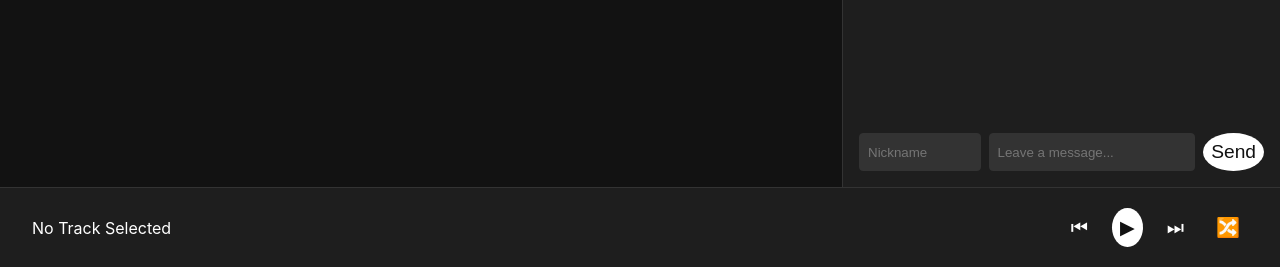
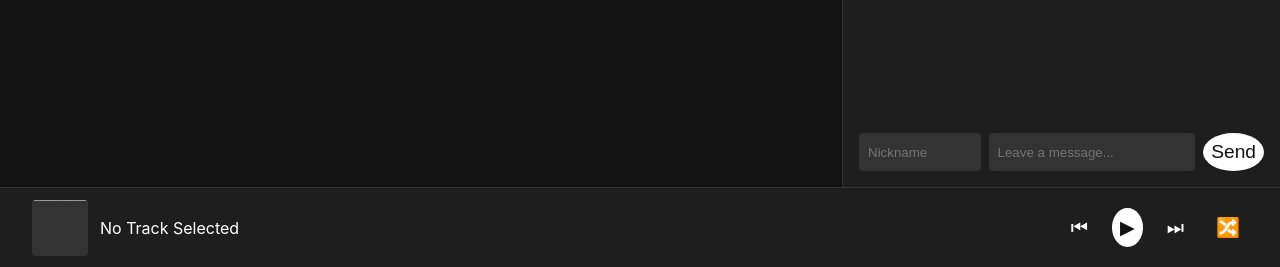
Before and after one commit to yangarch/cyber-topgoal, a FastAPI app: page / in a window 1280 px wide. Shown: the part 533-800 px from the top of the page. Run offline with FastAPI, Linux system fonts and the light colour scheme; data that the repository does not hold is empty.

Commit message:
Show album covers in player bar and track list
Render the cover image (via /api/cover) in the now-playing bar and as a
lazy-loaded thumbnail on each track row. The web UI previously never
displayed cover art; it was only wired to the MediaSession lock-screen.

Co-Authored-By: Claude Opus 4.8 <noreply@anthropic.com>

```diff
--- a/static/app.js
+++ b/static/app.js
@@ -7,6 +7,7 @@ const trackListEl = document.getElementById('track-list');
 const audioPlayer = document.getElementById('audio-player');
 const npTitle = document.getElementById('np-title');
 const npArtist = document.getElementById('np-artist');
+const npCover = document.getElementById('np-cover');
 const btnPlay = document.getElementById('btn-play');
 const btnNext = document.getElementById('btn-next');
 const btnPrev = document.getElementById('btn-prev');
@@ -120,6 +121,13 @@ function renderLibrary(filterText = '') {
             localStorage.setItem('skippedTracks', JSON.stringify([...skippedTracks]));
         });
 
+        // Album cover thumbnail (falls back to placeholder server-side)
+        const thumb = document.createElement('img');
+        thumb.className = 'track-thumb';
+        thumb.loading = 'lazy';
+        thumb.alt = '';
+        thumb.src = `${API_BASE}/cover/${track.id}`;
+
         const trackContent = document.createElement('div');
         trackContent.className = 'track-content';
         trackContent.style.flex = '1';
@@ -159,6 +167,7 @@ function renderLibrary(filterText = '') {
         trackContent.appendChild(trackStats);
 
         li.appendChild(checkbox);
+        li.appendChild(thumb);
         li.appendChild(trackContent);
 
         li.addEventListener('click', (e) => {
@@ -213,6 +222,7 @@ function _loadAndPlay(track, autoPlay = true) {
 
     npTitle.textContent = track.title;
     npArtist.textContent = track.artist;
+    if (npCover) npCover.src = `${API_BASE}/cover/${track.id}`;
     updateActiveTrackUI(track.id);
 
     if ('mediaSession' in navigator) {
--- a/static/style.css
+++ b/static/style.css
@@ -100,6 +100,16 @@ main {
     margin-right: 1rem;
 }
 
+.track-thumb {
+    width: 44px;
+    height: 44px;
+    border-radius: 4px;
+    object-fit: cover;
+    margin-right: 12px;
+    flex-shrink: 0;
+    background-color: #333;
+}
+
 .track-info {
     flex: 1;
 }
@@ -123,6 +133,33 @@ main {
     align-items: center;
     padding: 0 2rem;
     justify-content: space-between;
+}
+
+.now-playing {
+    display: flex;
+    align-items: center;
+    gap: 12px;
+    min-width: 0;
+}
+
+.np-cover {
+    width: 56px;
+    height: 56px;
+    border-radius: 4px;
+    object-fit: cover;
+    flex-shrink: 0;
+    background-color: #333;
+}
+
+.np-text {
+    min-width: 0;
+    overflow: hidden;
+}
+
+.np-text > div {
+    white-space: nowrap;
+    overflow: hidden;
+    text-overflow: ellipsis;
 }
 
 .player-controls {
--- a/templates/index.html
+++ b/templates/index.html
@@ -54,8 +54,11 @@
 
     <footer id="player-bar">
         <div class="now-playing">
-            <div id="np-title">No Track Selected</div>
-            <div id="np-artist" style="font-size: 0.8rem; color: #b3b3b3;"></div>
+            <img id="np-cover" class="np-cover" src="/static/placeholder.png" alt="Album cover">
+            <div class="np-text">
+                <div id="np-title">No Track Selected</div>
+                <div id="np-artist" style="font-size: 0.8rem; color: #b3b3b3;"></div>
+            </div>
         </div>
 
         <div class="player-controls">
```
